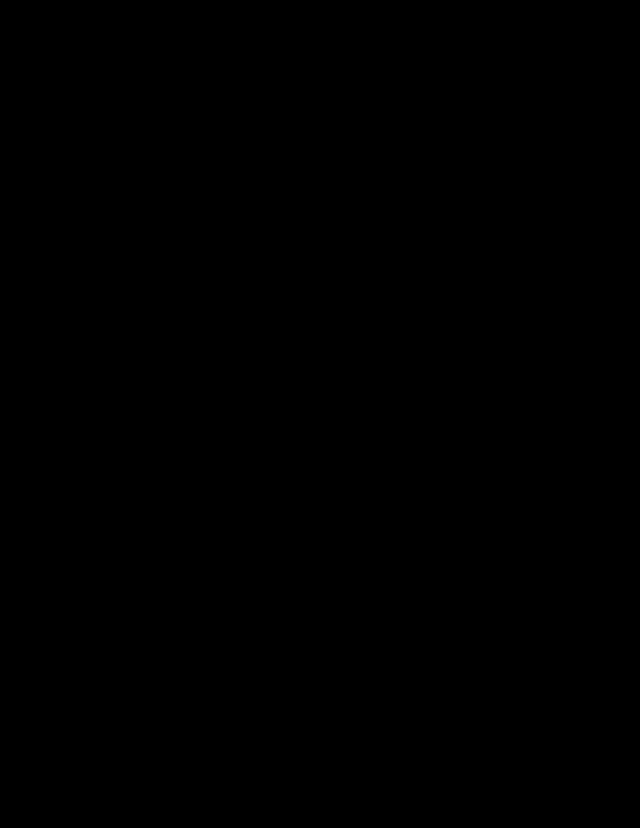
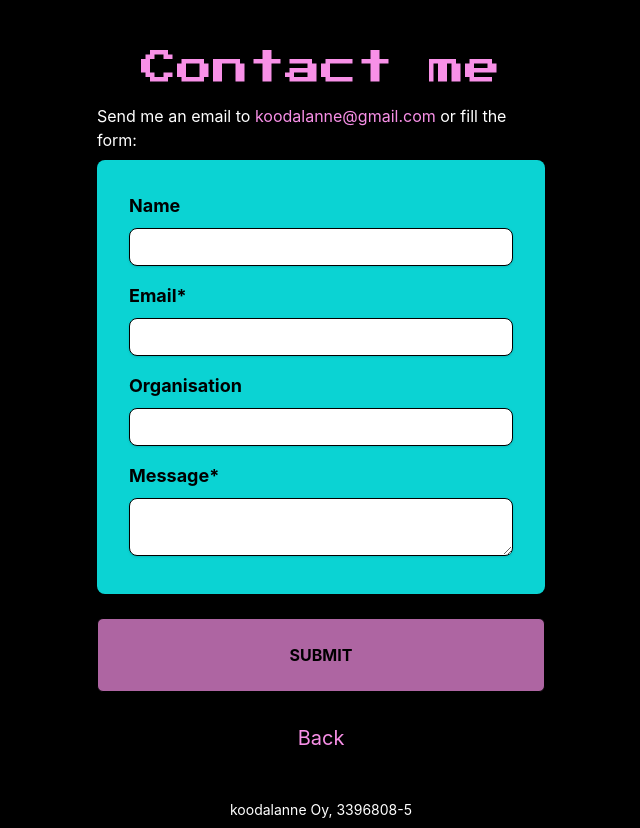
Before and after one commit to kmalanne/koodalanne, a Next.js app: page /contact in a window 1280 px wide. Before the commit this address had no page. Shown: the whole page, without its empty margins (319-959 px from the left). Before the commit the page ends 800 px from the top, so only its background shows below. Built offline with nearby package versions, Linux system fonts and the light colour scheme.

Commit message:
Contact form UI

```diff
--- /dev/null
+++ b/src/app/contact/page.tsx
@@ -0,0 +1,18 @@
+import { ContactForm } from '../../components/ContactForm'
+import { pressStart2P } from '../font'
+
+export default function cv() {
+  return (
+    <section id="contact-me">
+      <div className="min-h-screen flex flex-col items-center justify-center p-4 md:p-8">
+        <div className={pressStart2P.className}>
+          <h1 className="text-4xl text-miamiPink mb-4">Contact me</h1>
+        </div>
+        <ContactForm />
+        <a href="/" className="mt-2 text-xl text-miamiPink hover:text-miamiBlue">
+          Back
+        </a>
+      </div>
+    </section>
+  )
+}
--- a/src/app/cv/page.tsx
+++ b/src/app/cv/page.tsx
@@ -2,8 +2,7 @@
 
 export default function cv() {
   return (
-    <>
-      <section>
+    <section id="curriculum-vitae">
       <div className="min-h-screen flex flex-col items-center justify-center p-4 md:p-8">
         <div className={pressStart2P.className}>
           <h1 className="text-4xl text-miamiPink mb-4">Curriculum Vitae</h1>
@@ -74,8 +73,8 @@
             </p>
             <div className="mt-4 font-bold text-lg">Project Lead 2019-2022</div>
             <p>
-                Project lead for several multidisciplinary teams working at retail sector projects.
-                I took care that projects were delivered from idea to production ready products
+              Project lead for several multidisciplinary teams working at retail sector projects. I
+              took care that projects were delivered from idea to production ready products
               delivering high value for end users while managing the teams and people. I did team
               leading, project management, defining product vision, specification, architectural
               planning, full-stack web development, testing, cloud engineering, scrum mastering,
@@ -84,19 +83,19 @@
               <br />
               <br />
               <strong>Skills:</strong> NodeJS, React, Typescript, CSS, PostgreSQL, Azure, Azure
-                Devops, Azure Data Factory Cypress, Terraform, Docker, Git, Jira, Project
-                Management, Scrum Master, Scrum, Software Architecture, Systems integrations, Agile
+              Devops, Azure Data Factory Cypress, Terraform, Docker, Git, Jira, Project Management,
+              Scrum Master, Scrum, Software Architecture, Systems integrations, Agile
             </p>
             <div className="mt-4 font-bold text-lg">Frontend Web Developer 2016-2019</div>
             <p>
-                Frontend web developer in an automation industry project. Member of a small team
-                part of a big multivendor delivery organisation consisting of multiple teams
-                creating one large scale product. Work focusing on web frontend development,
-                refactoring and driving technology changes and culture forward.
+              Frontend web developer in an automation industry project. Member of a small team part
+              of a big multivendor delivery organisation consisting of multiple teams creating one
+              large scale product. Work focusing on web frontend development, refactoring and
+              driving technology changes and culture forward.
               <br />
               <br />
-                <strong>Skills:</strong> NodeJS, React, Backbone/MarionetteJS, JavaScript,
-                TypeScript, Robot framework, Jenkins, Git, Jira, Scrum, Agile
+              <strong>Skills:</strong> NodeJS, React, Backbone/MarionetteJS, JavaScript, TypeScript,
+              Robot framework, Jenkins, Git, Jira, Scrum, Agile
             </p>
           </div>
         </div>
@@ -110,11 +109,11 @@
             <div className="mt-4 font-bold text-lg">Fullstack Developer / Product Owner</div>
             <p>
               Fullstack developer in multiple logistic and manufacturing industry projects.
-                Participating in all software development phases from specification to maintenance
-                and customer support. I worked on multiple desktop and web applications and acquired
-                solid developer skills growing from a junior to senior mentoring others. Acted also
-                as a product owner for one delivery project gaining valuable knowledge of product
-                creation process.
+              Participating in all software development phases from specification to maintenance and
+              customer support. I worked on multiple desktop and web applications and acquired solid
+              developer skills growing from a junior to senior mentoring others. Acted also as a
+              product owner for one delivery project gaining valuable knowledge of product creation
+              process.
               <br />
               <br />
               <strong>Skills:</strong> NodeJS, NextJS, React, Typescript, CSS, GraphQL, Contentful
@@ -140,12 +139,5 @@
         </a>
       </div>
     </section>
-      <footer className="bottom-0 left-0 w-full flex items-center justify-center">
-        <span className="text-center text-white text-sm pb-2">
-          koodalanne Oy, 3396808-5,
-          &#107;&#111;&#111;&#100;&#097;&#108;&#097;&#110;&#110;&#101;&#064;&#103;&#109;&#097;&#105;&#108;&#046;&#099;&#111;&#109;
-        </span>
-      </footer>
-    </>
   )
 }
--- a/src/app/layout.tsx
+++ b/src/app/layout.tsx
@@ -37,6 +37,9 @@
     <html lang="en">
       <body className="bg-black">
         <main>{children}</main>
+        <footer className="bottom-0 left-0 w-full flex items-center justify-center">
+          <span className="text-center text-white text-sm pb-2">koodalanne Oy, 3396808-5</span>
+        </footer>
       </body>
     </html>
   )
--- a/src/app/page.tsx
+++ b/src/app/page.tsx
@@ -4,7 +4,6 @@
 
 export default function Home() {
   return (
-    <>
     <section
       id="who-am-i"
       className="md:flex md:justify-center md:items-center md:flex-row md:min-h-screen"
@@ -39,7 +38,7 @@
           </p>
           <div className="flex flex-row justify-center items-center">
             <a
-                href="&#109;&#097;&#105;&#108;&#116;&#111;&#058;&#107;&#111;&#111;&#100;&#097;&#108;&#097;&#110;&#110;&#101;&#064;&#103;&#109;&#097;&#105;&#108;&#046;&#099;&#111;&#109;"
+              href="/contact"
               className="w-full rounded-md inline-block mb-6 mt-6 px-3 py-6 text-center font-bold uppercase bg-miamiBlue border border-black hover:bg-black hover:text-white hover:border hover:border-miamiPink"
             >
               <span className="w-1/1">Contact me</span>
@@ -101,12 +100,5 @@
         />
       </div>
     </section>
-      <footer className="fixed bottom-0 left-0 w-full flex items-center justify-center">
-        <span className="text-center text-white text-sm pb-2">
-          koodalanne Oy, 3396808-5,
-          &#107;&#111;&#111;&#100;&#097;&#108;&#097;&#110;&#110;&#101;&#064;&#103;&#109;&#097;&#105;&#108;&#046;&#099;&#111;&#109;
-        </span>
-      </footer>
-    </>
   )
 }
--- /dev/null
+++ b/src/components/ContactForm/ContactForm.tsx
@@ -0,0 +1,144 @@
+'use client'
+
+import type { ChangeEvent, FormEvent } from 'react'
+import { useState } from 'react'
+
+type FormData = {
+  name: string
+  email: string
+  organisation: string
+  message: string
+}
+
+type Error = {
+  email: boolean
+  message: boolean
+}
+
+export const ContactForm: React.FC = () => {
+  const [formData, setFormData] = useState<FormData>({
+    name: '',
+    email: '',
+    organisation: '',
+    message: '',
+  })
+
+  const [errors, setErrors] = useState<Error>({ email: false, message: false })
+  const [isSubmitted, setIsSubmitted] = useState(false)
+
+  const handleChange = (e: ChangeEvent<HTMLInputElement | HTMLTextAreaElement>) => {
+    const { name, value } = e.target
+    setFormData({ ...formData, [name]: value })
+    if (name === 'email' || name === 'message') {
+      setErrors({ ...errors, [name]: value.trim() === '' })
+    }
+  }
+
+  const handleSubmit = (e: FormEvent<HTMLFormElement>) => {
+    e.preventDefault()
+
+    if (errors.email || errors.message || !formData.email || !formData.message) {
+      return
+    }
+    setIsSubmitted(true)
+  }
+
+  if (isSubmitted) {
+    return <div className="text-white">Thank you for contacting me, I will be in touch soon!</div>
+  }
+
+  return (
+    <>
+      <div className="w-full max-w-md text-white mb-2">
+        Send me an email to{' '}
+        <a
+          className="text-miamiPink hover:text-miamiBlue"
+          href="&#109;&#097;&#105;&#108;&#116;&#111;&#058;&#107;&#111;&#111;&#100;&#097;&#108;&#097;&#110;&#110;&#101;&#064;&#103;&#109;&#097;&#105;&#108;&#046;&#099;&#111;&#109;"
+        >
+          koodalanne@gmail.com
+        </a>{' '}
+        or fill the form:
+      </div>
+
+      <form className="w-full max-w-md" onSubmit={handleSubmit}>
+        <div className="bg-miamiBlue w-full rounded-lg shadow-md p-4 md:p-8">
+          <div className="mb-4">
+            <label className="block text-lg font-bold mb-2" htmlFor="name">
+              Name
+            </label>
+            <input
+              className="shadow appearance-none border rounded-lg w-full py-2 px-3 text-gray-700 leading-tight focus:outline-none focus:shadow-outline"
+              id="name"
+              type="text"
+              name="name"
+              value={formData.name}
+              onChange={handleChange}
+            />
+          </div>
+
+          <div className="mb-4">
+            <label className="block text-lg font-bold mb-2" htmlFor="email">
+              Email*
+            </label>
+            <input
+              className={`shadow appearance-none border ${
+                errors.email ? 'border-miamiPink' : 'border-black'
+              } rounded-lg w-full py-2 px-3 text-gray-700 leading-tight focus:outline-none focus:shadow-outline`}
+              id="email"
+              type="email"
+              name="email"
+              value={formData.email}
+              onChange={handleChange}
+            />
+            {errors.email && <p className="text-xs italic">Email is required.</p>}
+          </div>
+
+          <div className="mb-4">
+            <label className="block text-lg font-bold mb-2" htmlFor="organisation">
+              Organisation
+            </label>
+            <input
+              className="shadow appearance-none border rounded-lg w-full py-2 px-3 text-gray-700 leading-tight focus:outline-none focus:shadow-outline"
+              id="organisation"
+              type="text"
+              name="organisation"
+              value={formData.organisation}
+              onChange={handleChange}
+            />
+          </div>
+
+          <div>
+            <label className="block text-lg font-bold mb-2" htmlFor="message">
+              Message*
+            </label>
+            <textarea
+              className={`shadow appearance-none border ${
+                errors.message ? 'border-miamiPink' : 'border-black'
+              } rounded-lg w-full py-2 px-3 text-gray-700 leading-tight focus:outline-none focus:shadow-outline`}
+              id="message"
+              name="message"
+              maxLength={500}
+              value={formData.message}
+              onChange={handleChange}
+            />
+            {errors.message && <p className="text-xs italic">Message is required.</p>}
+          </div>
+        </div>
+
+        <div className="flex items-center justify-center">
+          <button
+            className={`${
+              errors.message || !formData.email || !formData.message
+                ? 'bg-miamiPink-light border-black'
+                : 'bg-miamiPink border-miamiPink hover:bg-black hover:text-white hover:border hover:border-miamiBlue'
+            } w-full rounded-md inline-block mb-6 mt-6 px-3 py-6 text-center font-bold uppercase border `}
+            type="submit"
+            disabled={!formData.email && !formData.message}
+          >
+            Submit
+          </button>
+        </div>
+      </form>
+    </>
+  )
+}
--- /dev/null
+++ b/src/components/ContactForm/index.ts
@@ -0,0 +1 @@
+export * from './ContactForm'
--- a/tailwind.config.js
+++ b/tailwind.config.js
@@ -8,7 +8,10 @@
     colors: {
       black: '#000000',
       miamiBlue: '#0bd3d3',
-      miamiPink: '#f890e7',
+      miamiPink: {
+        DEFAULT: '#f890e7',
+        light: 'rgba(248,144,231,0.7)',
+      },
       white: '#ffffff',
     },
   },
```
Lines whose indentation alone changed are shown as unchanged.
